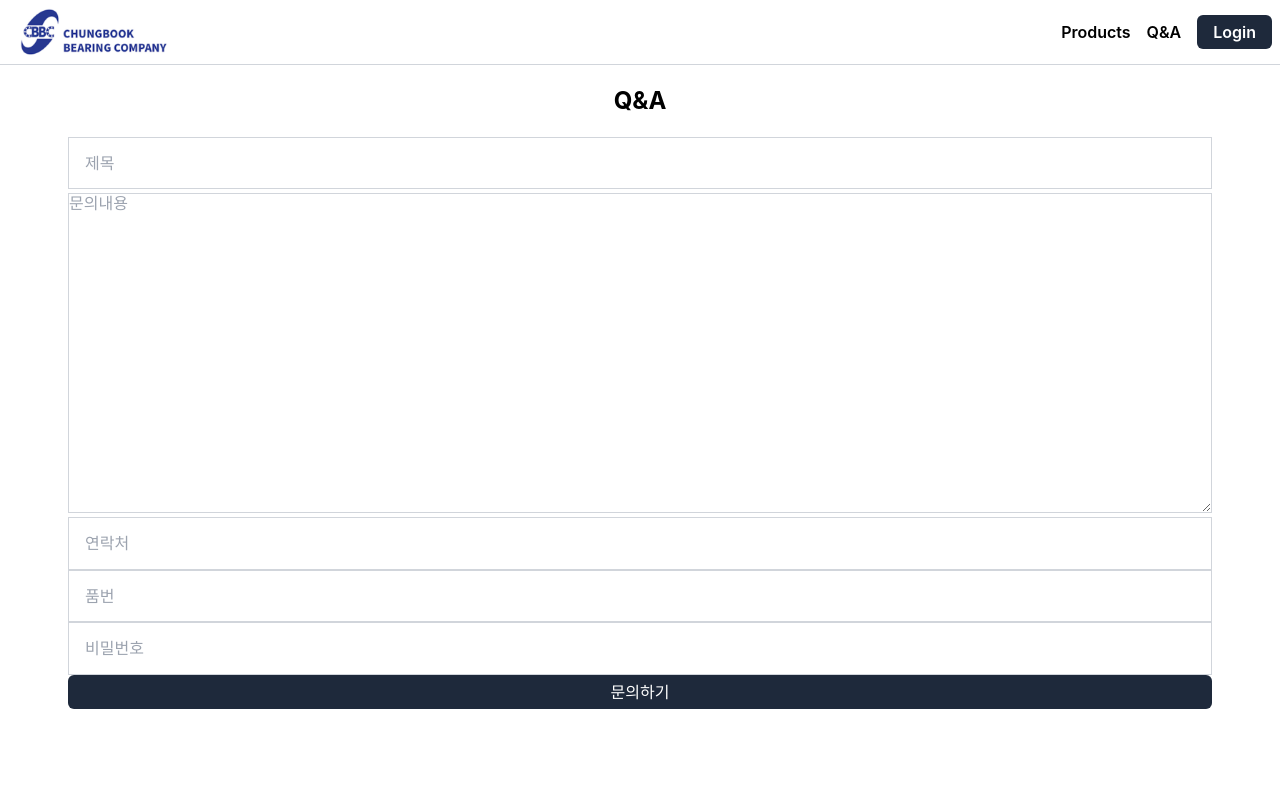
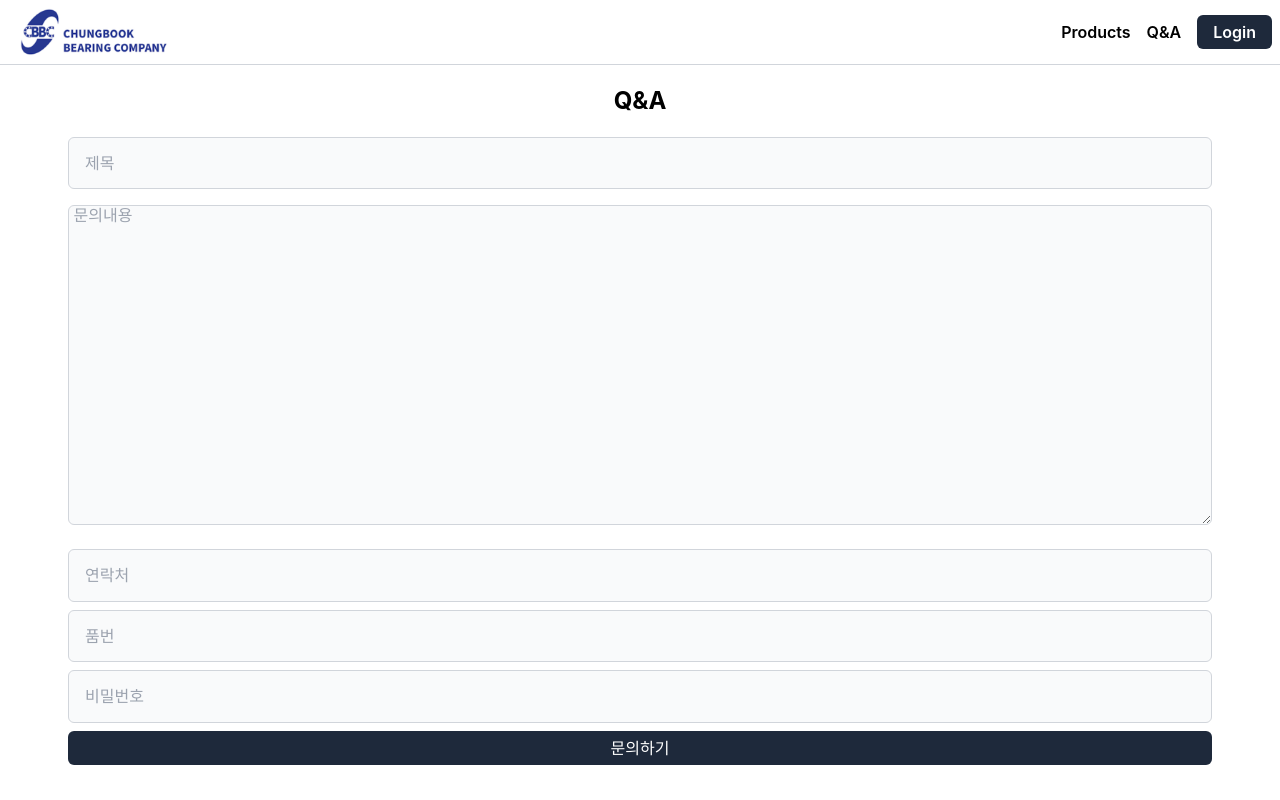
Before and after one commit to yunsoShin/CBbearingSite, a React (Create React App) app: page /questions in a window 1280 px wide. Built offline with nearby package versions, Linux system fonts and the light colour scheme; no server answers.

Commit message:
문의페이지 css

```diff
--- a/src/pages/NewQuestion.jsx
+++ b/src/pages/NewQuestion.jsx
@@ -35,7 +35,7 @@ const handlePasswordChange = (e) => {
       <section className='w-full text-center mt-5'>
           <h1 className='text-2xl font-bold'>Q&A</h1>
           {sucess&&<p className='my-2'>{sucess}</p>}
-          <form className='flex flex-col px-12 m-5' onSubmit={handleSubmit}>
+          <form className='flex flex-col px-12 m-5  justify-center ' onSubmit={handleSubmit}>
           <input
               type="text"
               name='title'
@@ -43,16 +43,18 @@ const handlePasswordChange = (e) => {
               placeholder='제목'
               maxLength='20'
               required
-              onChange={handleChange}/>
+              onChange={handleChange}
+              className='rounded-md  bg-gray-50'
+              />
           <textarea
               type="text"
               name='details'
               value={question.details ?? ''}
-              placeholder='문의내용'
+              placeholder=' 문의내용'
               maxlength='500'
               required
               onChange={handleChange}
-              className=' relative  h-80 border border-gray-300 my-1'/>
+              className=' relative  h-80 border border-gray-300 my-4 rounded-md  bg-gray-50'/>
           <input
               type="text"
               name='phonenumber'
@@ -60,7 +62,9 @@ const handlePasswordChange = (e) => {
               placeholder='연락처'
               required
               maxlength='20'
-              onChange={handleChange}/>
+              onChange={handleChange}
+              className='my-2 rounded-md  bg-gray-50'
+              />
           <input
               type="text"
               name='partNumber'
@@ -68,7 +72,8 @@ const handlePasswordChange = (e) => {
               placeholder='품번'
               required
               maxlength='50'
-              onChange={handleChange}/>
+              onChange={handleChange}
+              className='rounded-md  bg-gray-50'/>
             <input
               type="password"
               name='password'
@@ -76,7 +81,9 @@ const handlePasswordChange = (e) => {
               placeholder='비밀번호'
               required
               maxlength='20'
-              onChange={handlePasswordChange}/>
+              onChange={handlePasswordChange}
+              className='rounded-md  bg-gray-50 my-2'
+              />
               <Button text={isUploading ? '로딩중...':'문의하기'}
               disabled={isUploading}></Button>
           </form>
```
